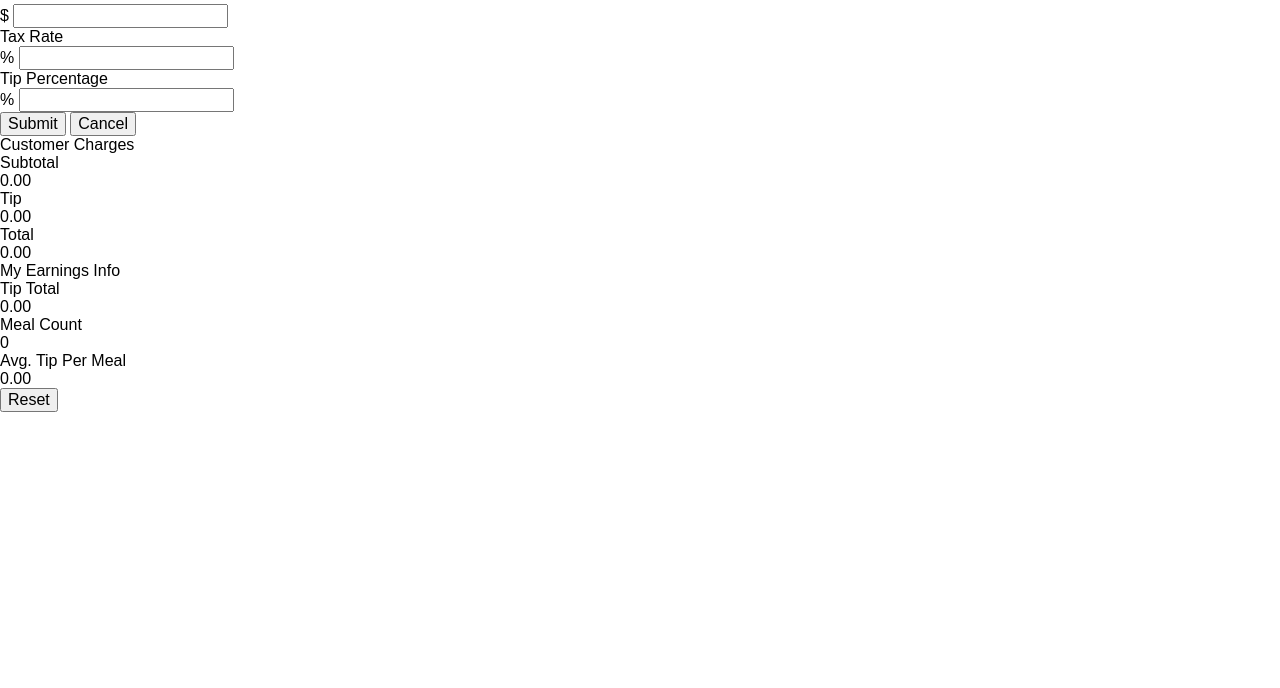
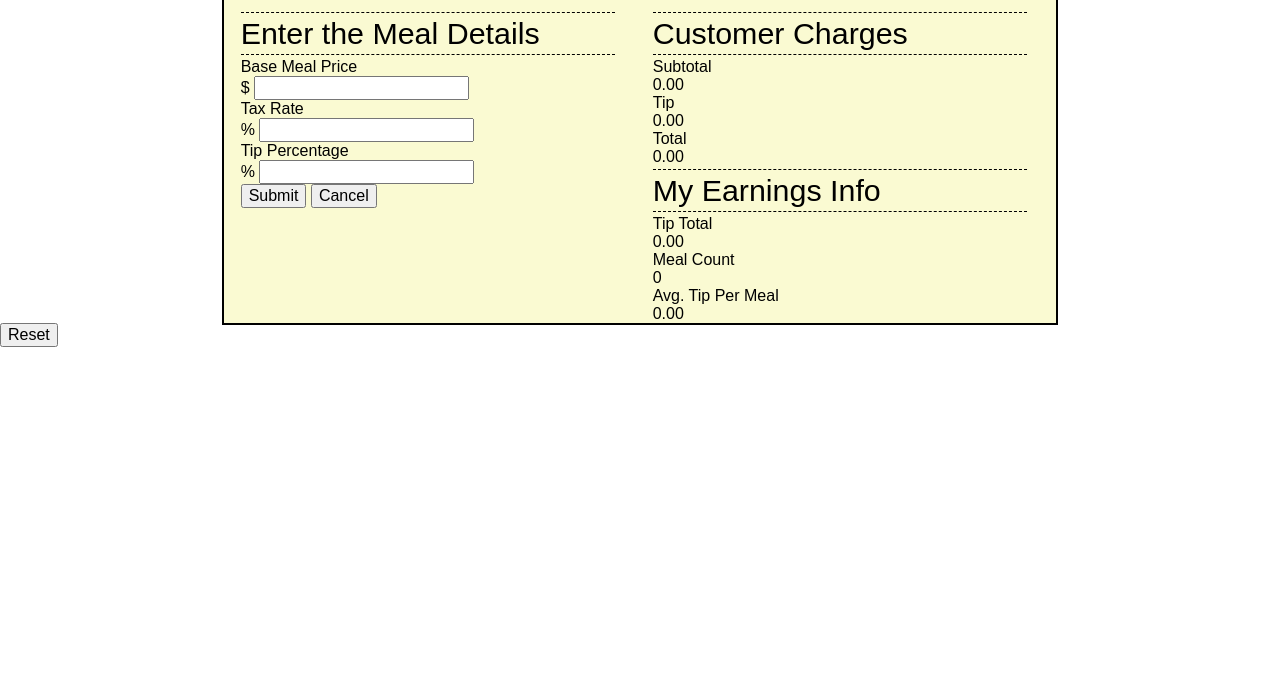
Before and after one commit to MrSkinny/thinkful-angular-waitstaff, a plain HTML site: page index.html in a window 1280 px wide. Shown: the part 112-800 px from the top of the page. Drawn offline with nearby package versions, Linux system fonts and the light colour scheme.

Commit message:
apply basic two column layout

```diff
--- a/index.html
+++ b/index.html
@@ -7,11 +7,15 @@
   <link rel="stylesheet" href="style.css">
 </head>
 <body ng-app="waitStaff">
+  <section class="main">
     <h1>Waitstaff Calculator</h1>
 
-  <section class="main">
+    <!-- ROW -->
+    <div class="row">
+      <!-- COLUMN-LEFT -->
+      <div class="column-left">
 
-    <section class="meal-details">
+        <section class="content meal-details">
           <header>Enter the Meal Details</header>
           <section class="form-inputs">
 
@@ -45,7 +49,13 @@
 
         </section>
 
-    <section class="customer-charges">
+      </div>
+      <!-- /COLUMN-LEFT -->
+
+      <!-- COLUMN-RIGHT -->
+      <div class="column-right">
+
+        <section class="content customer-charges">
           <header>Customer Charges</header>
           <section class="details">
 
@@ -70,7 +80,7 @@
           </section>
         </section>
 
-    <section class="my-earnings">
+        <section class="content my-earnings">
           <header>My Earnings Info</header>
 
           <section class="details">
@@ -90,6 +100,11 @@
               <div class="detail-data" id="my-earnings-avg-tip-per-meal">0.00</div>
             </div>
         </section>
+      </div>
+      <!-- /COLUMN RIGHT -->
+    </div>
+    <!-- /ROW -->
+
 
   </section>
 
--- a/style.css
+++ b/style.css
@@ -0,0 +1,46 @@
+body {
+  margin: 0;
+}
+
+div.row {
+  margin: 0 auto;
+}
+
+div.column-left {
+  width: 45%;
+  display: inline-block;
+  vertical-align: top;
+  margin: 0 2%;
+}
+
+div.column-right {
+  width: 45%;
+  display: inline-block;
+  vertical-align: top;
+  margin: 0 2%;
+}
+
+section.main {
+  width: 65%;
+  background: lightgoldenrodyellow;
+  outline: solid 2px black;
+  margin: 0 auto;
+}
+
+section.main h1 {
+  text-align: center;
+  padding-top: 10px;
+  font-size: 2.8rem;
+}
+
+section header {
+  font-size: 1.9rem;
+  border-top-color: black;
+  border-top-width: 1px;
+  border-top-style: dashed;
+  border-bottom-color: black;
+  border-bottom-width: 1px;
+  border-bottom-style: dashed;
+  padding: 3px 0;
+  margin: 3px 0;
+}
```
Lines whose indentation alone changed are shown as unchanged.
